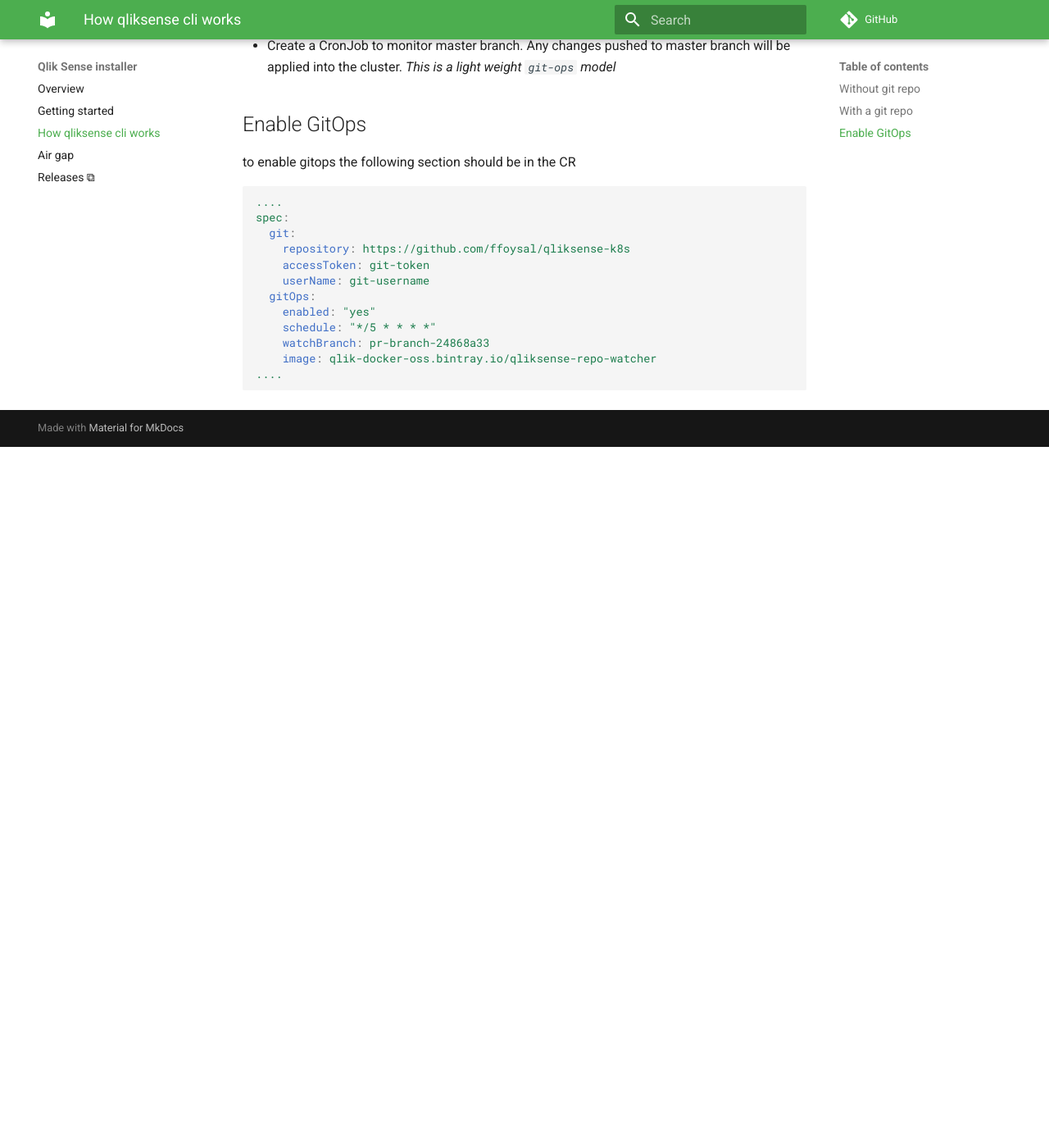
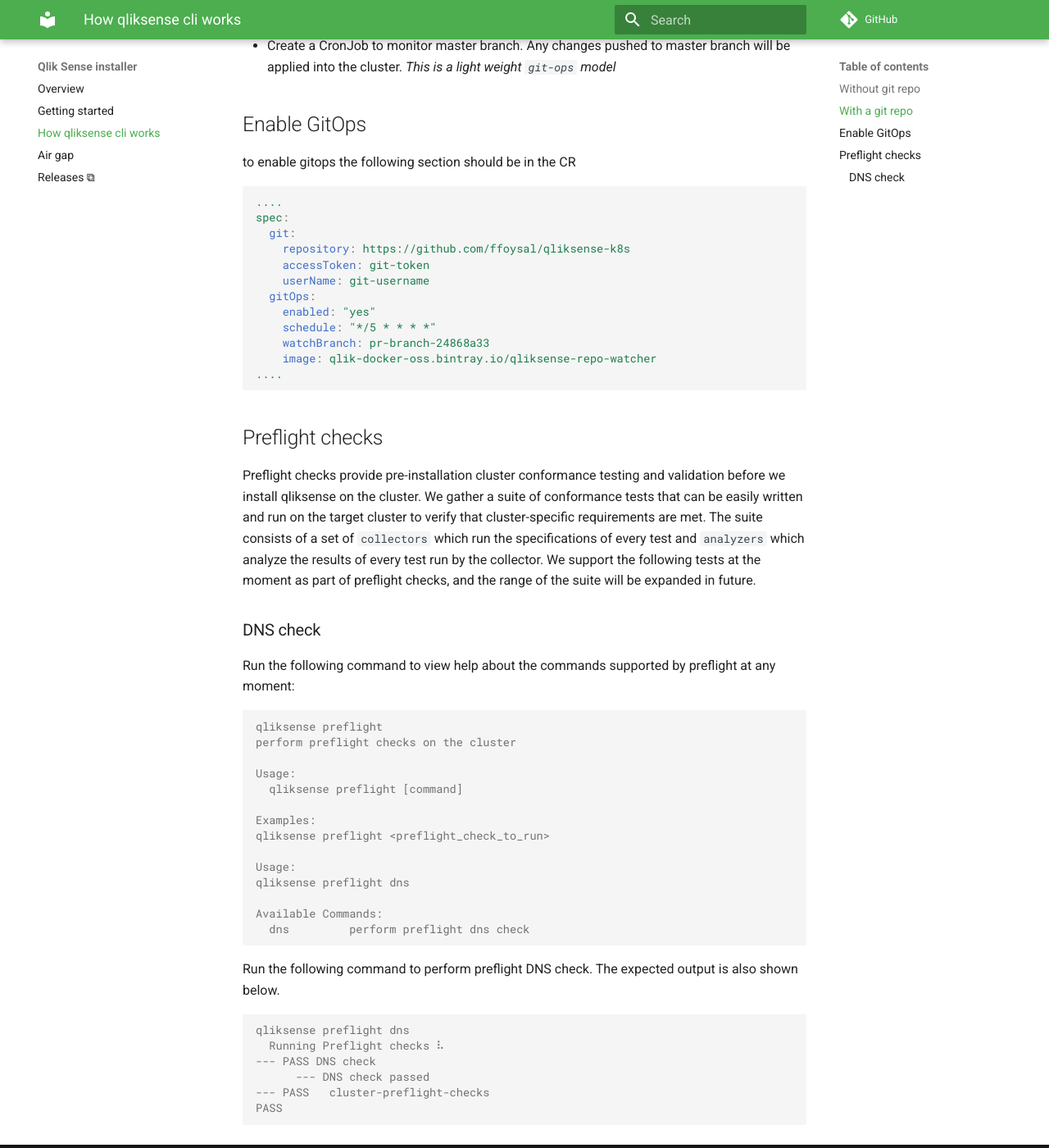
Before and after one commit to qlik-oss/sense-installer, an MkDocs documentation site: the page built from docs/concepts.md, in a window 1280 px wide and 1400 px high, scrolled down 1927 px. Shown: the whole window at 82% size. Built offline with MkDocs 1.6.1 and Material for MkDocs 9.7.7, drawn with Linux system fonts in a browser that asks for light colours; comment, search, counter and statistics services are not loaded; before the commit the page ends 2472 px from its top, so only the background shows below that.

Commit message:
updated readme and output to print more info

````diff
--- a/docs/concepts.md
+++ b/docs/concepts.md
@@ -94,3 +94,37 @@
     image: qlik-docker-oss.bintray.io/qliksense-repo-watcher
 ....
 ```
+
+##Preflight checks
+Preflight checks provide pre-installation cluster conformance testing and validation before we install qliksense on the cluster. We gather a suite of conformance tests that can be easily written and run on the target cluster to verify that cluster-specific requirements are met.
+The suite consists of a set of `collectors` which run the specifications of every test and `analyzers` which analyze the results of every test run by the collector.
+We support the following tests at the moment as part of preflight checks, and the range of the suite will be expanded in future.
+
+### DNS check
+Run the following command to view help about the commands supported by preflight at any moment:
+```console
+qliksense preflight
+perform preflight checks on the cluster
+
+Usage:
+  qliksense preflight [command]
+
+Examples:
+qliksense preflight <preflight_check_to_run>
+
+Usage:
+qliksense preflight dns
+
+Available Commands:
+  dns         perform preflight dns check
+```
+
+Run the following command to perform preflight DNS check. The expected output is also shown below.
+```console
+qliksense preflight dns
+  Running Preflight checks ⠧
+--- PASS DNS check
+      --- DNS check passed
+--- PASS   cluster-preflight-checks
+PASS
+```
````
Also changed, not shown: 2 other files.
